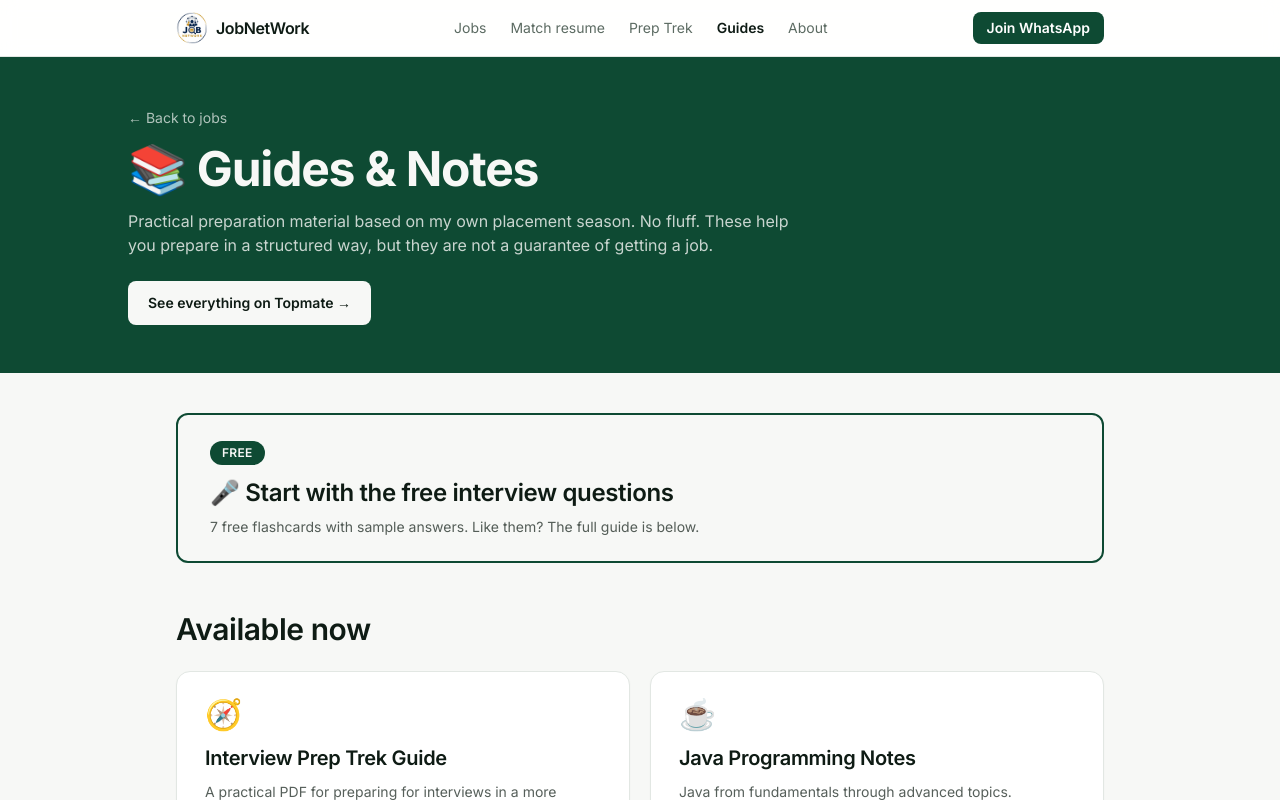
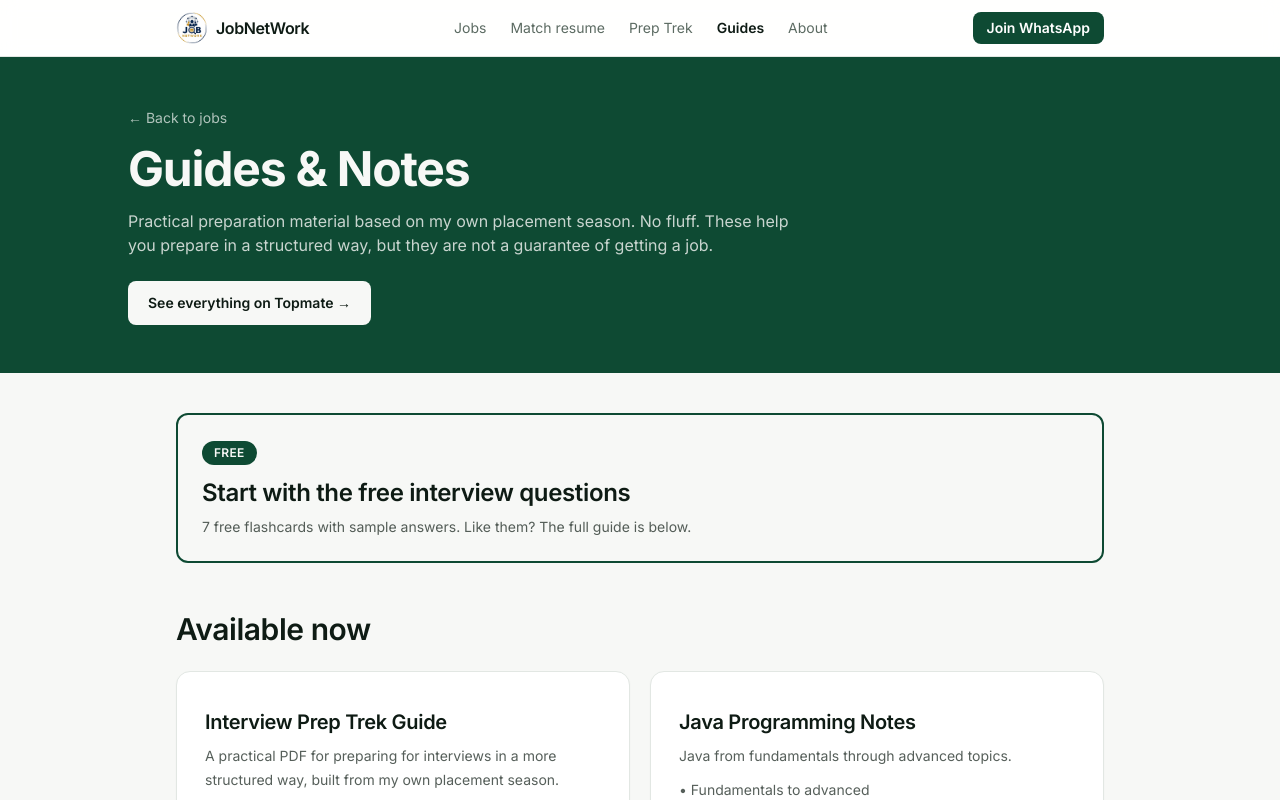
Before and after one commit to tinaaswanii/JobNetWork, a Next.js app: page /guides in a window 1280 px wide. Shown: the top 800 px of the page. Built offline with nearby package versions, Linux system fonts and the light colour scheme.

Commit message:
Update page.tsx

```diff
--- a/app/guides/page.tsx
+++ b/app/guides/page.tsx
@@ -15,9 +15,8 @@ function GuideCard({ g }: { g: Guide }) {
   const live = Boolean(g.url);
 
   return (
-    <div className="pinned-card flex flex-col p-6 pl-8">
+    <div className="pinned-card flex flex-col p-6">
       <div className="flex items-start justify-between gap-2">
-        <div className="text-3xl">{g.emoji}</div>
         {!live && (
           <span className="rounded-full bg-mustard px-2.5 py-1 text-[10px] font-semibold uppercase tracking-wide text-ink">
             Coming soon
@@ -94,7 +93,7 @@ export default function GuidesPage() {
             ← Back to jobs
           </Link>
           <h1 className="mt-4 font-display text-4xl md:text-5xl">
-            📚 Guides & Notes
+            Guides & Notes
           </h1>
           <p className="mt-4 max-w-2xl text-paper/80">
             Practical preparation material based on my own placement season.
@@ -115,13 +114,13 @@ export default function GuidesPage() {
       <section className="mx-auto max-w-5xl px-6 pt-10 md:px-12">
         <Link
           href="/prep-trek/common-questions.html"
-          className="block rounded-xl border-2 border-board p-6 pl-8 transition hover:-translate-y-0.5"
+          className="block rounded-xl border-2 border-board p-6 transition hover:-translate-y-0.5"
         >
           <span className="inline-block rounded-full bg-board px-3 py-1 text-xs font-semibold uppercase tracking-wide text-paper">
             Free
           </span>
           <h2 className="mt-3 font-display text-xl md:text-2xl">
-            🎤 Start with the free interview questions
+            Start with the free interview questions
           </h2>
           <p className="mt-2 text-sm text-ink/70">
             7 free flashcards with sample answers. Like them? The full guide is
```
